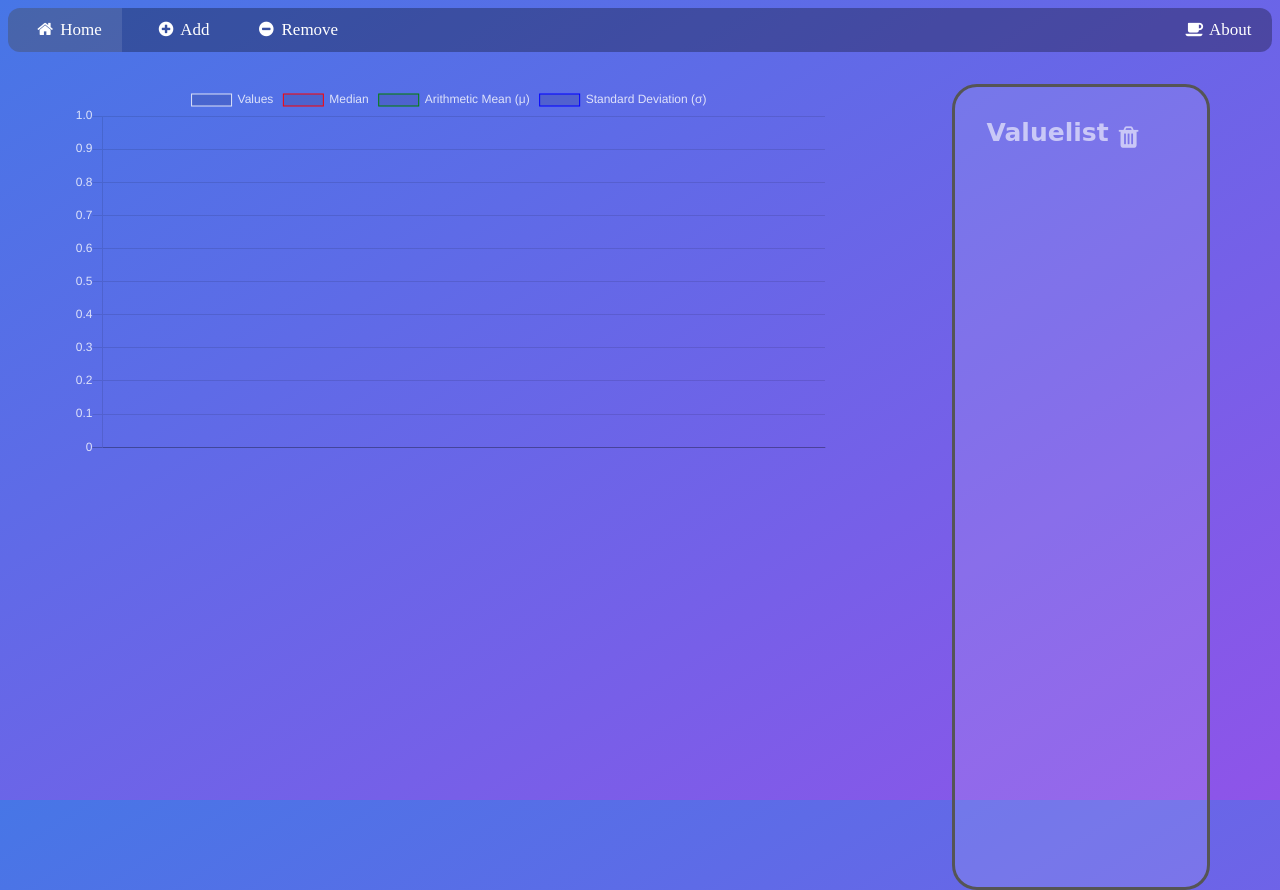
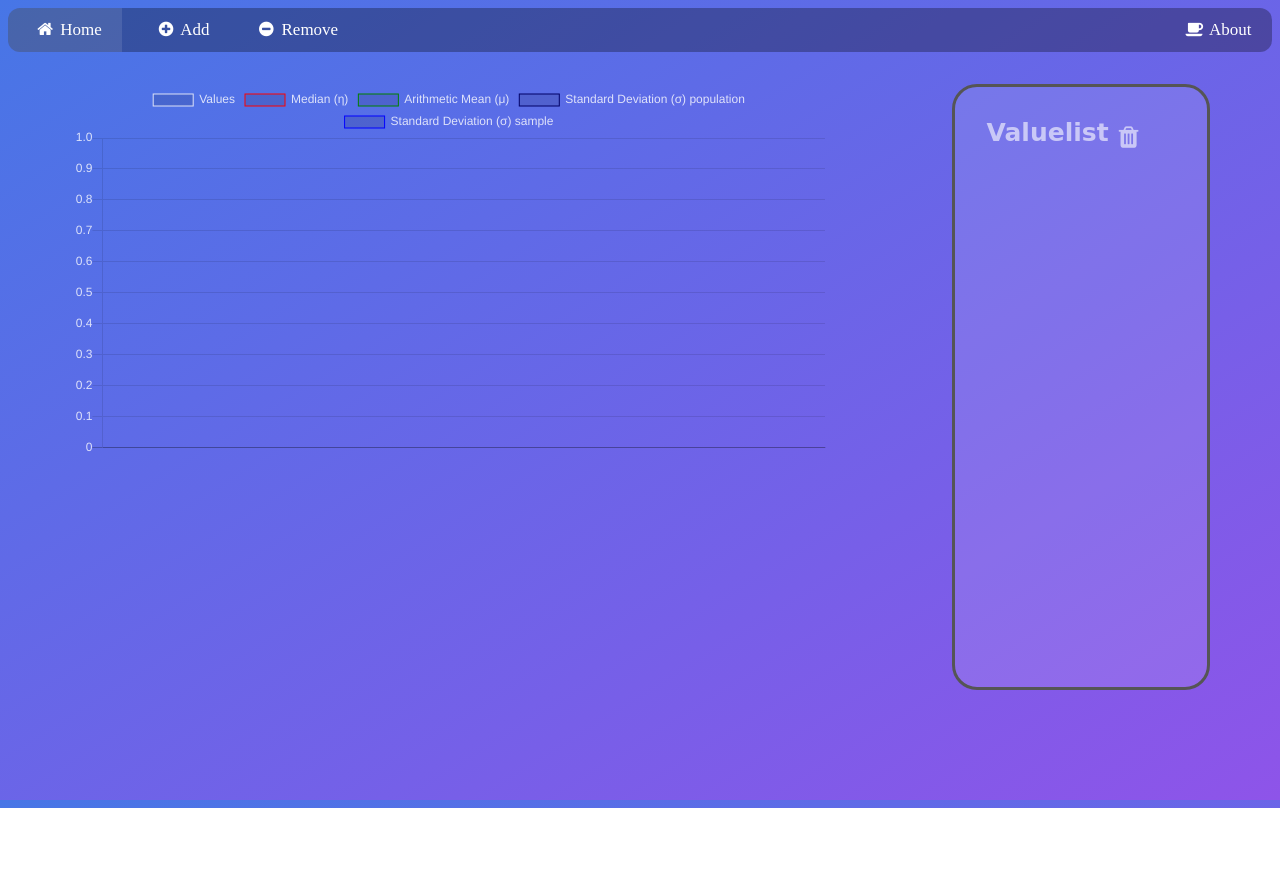
Before and after one commit to Megakuul/StatisticCalc_Web, a plain HTML site: page src/public/index.html in a window 1280 px wide. After the commit the page ends 808 px from the top, so only its background shows below. Drawn offline with nearby package versions, Linux system fonts and the light colour scheme.

Commit message:
Mathematical functions added + fixed bugs

```diff
--- a/src/dist/script.js
+++ b/src/dist/script.js
@@ -39,11 +39,11 @@ const chart = new Chart(mainChart, {
                 fill: true
             },
             {
-                label: "Median",
+                label: "Median (η)",
                 data: [],
                 borderColor: 'red',
                 borderWidth: 1,
-                pointRadius: 0,
+                pointRadius: 1,
                 fill: true
             },
             {
@@ -51,15 +51,23 @@ const chart = new Chart(mainChart, {
                 data: [],
                 borderColor: 'green',
                 borderWidth: 1,
-                pointRadius: 0,
+                pointRadius: 1,
                 fill: true
             },
             {
-                label: "Standard Deviation (σ)",
+                label: "Standard Deviation (σ) population",
                 data: [],
-                borderColor: 'blue',
+                borderColor: 'rgb(0, 0, 102)',
                 borderWidth: 1,
-                pointRadius: 0,
+                pointRadius: 1,
+                fill: true
+            },
+            {
+                label: "Standard Deviation (σ) sample",
+                data: [],
+                borderColor: 'rgb(0, 0, 255)',
+                borderWidth: 1,
+                pointRadius: 1,
                 fill: true
             },
         ]
@@ -201,14 +209,17 @@ function removeValueFromList(value, count) {
 }
 function rewrap() {
     setXValue();
-    rewrapList();
+    rewrapList(valueListY);
     rewrapChart();
 }
-function rewrapList() {
-    let list = $("valueList");
-    list.innerHTML = "";
-    for (let i = 0; i < valueListY.length; i++) {
-        list.innerHTML += `<li class="${valueListY[i]}">${valueListY[i]}</li>`;
+function rewrapList(list) {
+    //Create copy of the Object, without this the list Object would be sorted in the global scope.
+    let liste = [...list];
+    liste.sort((a, b) => a - b);
+    let valueList = $("valueList");
+    valueList.innerHTML = "";
+    for (let i = 0; i < liste.length; i++) {
+        valueList.innerHTML += `<li class="${liste[i]}">${liste[i]}</li>`;
     }
 }
 function rewrapChart() {
@@ -216,7 +227,8 @@ function rewrapChart() {
     chart.data.datasets[0].data = valueListY;
     chart.data.datasets[1].data = getMedian(valueListY, valueListX.length);
     chart.data.datasets[2].data = getArithmeticMean(valueListY, valueListX.length);
-    chart.data.datasets[3].data = getStandardDeviation(valueListY, valueListX.length);
+    chart.data.datasets[3].data = getStandardDeviation(valueListY, valueListX.length, false);
+    chart.data.datasets[4].data = getStandardDeviation(valueListY, valueListX.length, true);
     chart.update();
 }
 function setXValue() {
@@ -227,30 +239,57 @@ function setXValue() {
 }
 //Mathematical functions
 function getMedian(list, count) {
-    let liste = [];
+    //Create duplicate of list, without this we would sort the original list
+    let liste = [...list];
+    liste.sort((a, b) => a - b);
+    let tempVal = 0;
+    //check if number is odd with the modulo operator
+    if (liste.length % 2) {
+        //ungerade
+        let num = Math.floor(liste.length / 2);
+        tempVal = liste[num];
+    }
+    else {
+        let num1 = Math.floor(liste.length / 2);
+        let num2 = num1 - 1;
+        tempVal = (Number(liste[num1]) + Number(liste[num2])) / 2;
+    }
+    //Create a temp list who has the lenght of the charts X-Value (so that it sizes correctly)
+    let tempList = [];
     for (let i = 0; i < count; i++) {
-        liste.push(50);
+        tempList.push(tempVal);
     }
-    return liste;
+    return tempList;
 }
 function getArithmeticMean(list, count) {
     let tempVal = 0;
     for (let i = 0; i < list.length; i++) {
-        tempVal = tempVal + Number(list[i]);
+        tempVal += Number(list[i]);
     }
     //Create a temp list who has the lenght of the charts X-Value (so that it sizes correctly)
-    let liste = [];
+    let tempList = [];
     for (let i = 0; i < count; i++) {
-        liste.push(tempVal / list.length);
+        tempList.push(tempVal / list.length);
     }
-    return liste;
+    return tempList;
 }
-function getStandardDeviation(list, count) {
-    let liste = [];
+function getStandardDeviation(list, count, sample) {
+    let tempVal = 0;
+    let tempNum = 0;
+    const average = getArithmeticMean(list, 1)[0];
+    for (let i = 0; i < list.length; i++) {
+        tempNum += Number(Math.pow(list[i] - average, 2));
+    }
+    if (sample)
+        tempVal = Math.sqrt(tempNum / (list.length - 1));
+    else
+        tempVal = Math.sqrt(tempNum / list.length);
+    //Create a temp list who has the lenght of the charts X-Value (so that it sizes correctly)
+    let tempList = [];
     for (let i = 0; i < count; i++) {
-        liste.push(70);
+        tempList.push(tempVal);
     }
-    return liste;
+    return tempList;
 }
 //Mathematical functions
 //shortener for getElementBy -> anti boilerplate
--- a/src/script.ts
+++ b/src/script.ts
@@ -51,11 +51,11 @@ let currentActive = $$(active_class)[0];
                     fill: true
                 },
                 {
-                    label: "Median",
+                    label: "Median (η)",
                     data: [],
                     borderColor: 'red',
                     borderWidth: 1,
-                    pointRadius: 0,
+                    pointRadius: 1,
                     fill: true
                 },
                 {
@@ -63,15 +63,23 @@ let currentActive = $$(active_class)[0];
                     data: [],
                     borderColor: 'green',
                     borderWidth: 1,
-                    pointRadius: 0,
+                    pointRadius: 1,
                     fill: true
                 },
                 {
-                    label: "Standard Deviation (σ)",
+                    label: "Standard Deviation (σ) population",
                     data: [],
-                    borderColor: 'blue',
+                    borderColor: 'rgb(0, 0, 102)',
                     borderWidth: 1,
-                    pointRadius: 0,
+                    pointRadius: 1,
+                    fill: true
+                },
+                {
+                    label: "Standard Deviation (σ) sample",
+                    data: [],
+                    borderColor: 'rgb(0, 0, 255)',
+                    borderWidth: 1,
+                    pointRadius: 1,
                     fill: true
                 },
             ]
@@ -238,16 +246,21 @@ function removeValueFromList(value, count) {
 
 function rewrap() {
     setXValue();
-    rewrapList();
+    rewrapList(valueListY);
     rewrapChart();
 }
 
-function rewrapList() {
-    let list = $("valueList");
-    list.innerHTML = "";
+function rewrapList(list: Int32List) {
+    //Create copy of the Object, without this the list Object would be sorted in the global scope.
+    let liste = [...list];
 
-    for (let i = 0; i < valueListY.length; i++) {
-        list.innerHTML += `<li class="${valueListY[i]}">${valueListY[i]}</li>`;
+    liste.sort((a, b) => a -b);
+
+    let valueList = $("valueList");
+    valueList.innerHTML = "";
+
+    for (let i = 0; i < liste.length; i++) {
+        valueList.innerHTML += `<li class="${liste[i]}">${liste[i]}</li>`;
     }
 }
 
@@ -257,7 +270,8 @@ function rewrapChart() {
     chart.data.datasets[0].data = valueListY;
     chart.data.datasets[1].data = getMedian(valueListY, valueListX.length);
     chart.data.datasets[2].data = getArithmeticMean(valueListY, valueListX.length);
-    chart.data.datasets[3].data = getStandardDeviation(valueListY, valueListX.length);
+    chart.data.datasets[3].data = getStandardDeviation(valueListY, valueListX.length, false);
+    chart.data.datasets[4].data = getStandardDeviation(valueListY, valueListX.length, true);
 
     chart.update();
 }
@@ -271,35 +285,67 @@ function setXValue() {
 
 //Mathematical functions
 
-function getMedian(list, count) {
-    let liste = [];
+function getMedian(list: Int32List, count: Number) {
+    //Create duplicate of list, without this we would sort the original list
+    let liste = [...list];
+
+    liste.sort((a, b) => a -b);
+
+    let tempVal: number = 0;
+
+    //check if number is odd with the modulo operator
+    if (liste.length % 2) {
+        //ungerade
+        let num = Math.floor(liste.length / 2);
+        tempVal = liste[num];
+    } else {
+        let num1 = Math.floor(liste.length / 2);
+        let num2 = num1 - 1;
+        tempVal = (Number(liste[num1]) + Number(liste[num2])) /2;
+    }
+    //Create a temp list who has the lenght of the charts X-Value (so that it sizes correctly)
+    let tempList = [];
     for (let i = 0; i < count; i++) {
-        liste.push(50);
+        tempList.push(tempVal);
+    }
+    return tempList;
+}
+
+function getArithmeticMean(list: Int32List, count: Number) {
+    let tempVal: number = 0;
+    for (let i = 0; i < list.length; i++) {
+        tempVal += Number(list[i]);
+    }
+    //Create a temp list who has the lenght of the charts X-Value (so that it sizes correctly)
+    let tempList = [];
+    for (let i = 0; i < count; i++) {
+        tempList.push(tempVal / list.length);
+    }
+    return tempList;
+}
+
+function getStandardDeviation(list: Int32List, count: Number, sample: boolean) {
+    let tempVal: Number = 0;
+
+    let tempNum: number = 0;
+
+    const average: number = getArithmeticMean(list, 1)[0];
+
+    for (let i = 0; i < list.length; i++) {
+        tempNum += Number(Math.pow(list[i] - average, 2));
     }
 
-    return liste;
-}
+    if (sample)
+        tempVal = Math.sqrt(tempNum / (list.length - 1));
+    else
+        tempVal = Math.sqrt(tempNum / list.length);
 
-function getArithmeticMean(list, count) {
-    let tempVal: number = 0;
-    for (let i = 0; i < list.length; i++) {
-        tempVal = tempVal + Number(list[i]);
+    //Create a temp list who has the lenght of the charts X-Value (so that it sizes correctly)
+    let tempList = [];
+    for (let i = 0; i < count; i++) {
+        tempList.push(tempVal);
     }
-    //Create a temp list who has the lenght of the charts X-Value (so that it sizes correctly)
-    let liste = [];
-    for (let i = 0; i < count; i++) {
-        liste.push(tempVal / list.length);
-    }
-    return liste;
-}
-
-function getStandardDeviation(list, count) {
-    let liste = [];
-    for (let i = 0; i < count; i++) {
-        liste.push(70);
-    }
-
-    return liste;
+    return tempList;
 }
 //Mathematical functions
 
--- a/src/style/style.scss
+++ b/src/style/style.scss
@@ -166,7 +166,7 @@ body {
 
 /* Value Block */
   .val {
-    height: 800px;
+    height: 600px;
     width: 20%;
     border: 3px solid #555;
     border-radius: 25px;
```
Also changed, not shown: src/style/style.css, 1 other file.
